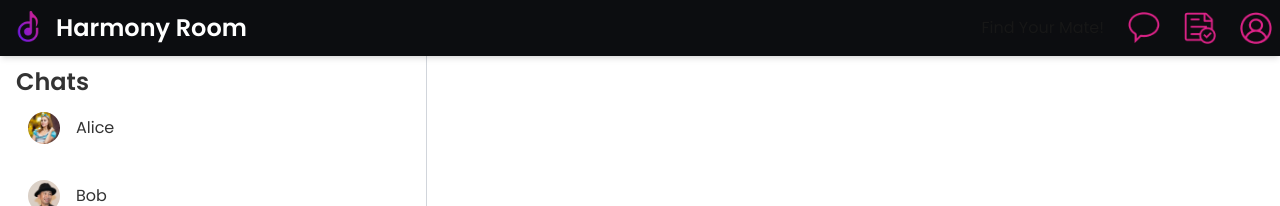
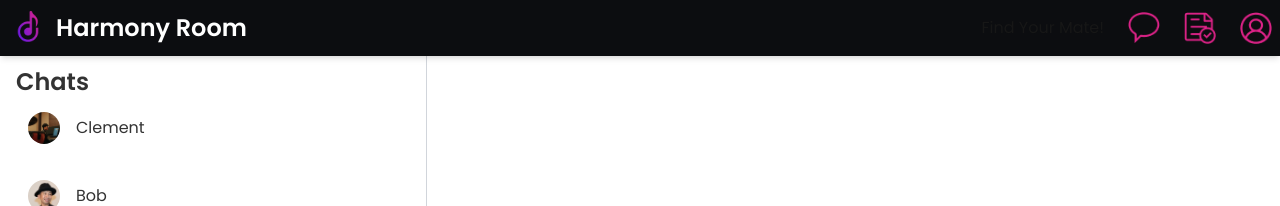
Before and after one commit to farrrahhh/harmony-room, a Next.js app: page /chatpage in a window 1280 px wide. Shown: the top 206 px of the page. Built offline with nearby package versions, Linux system fonts and the light colour scheme.

Commit message:
Refactor Profile and ChatPage components to use Next.js Image component and update chat names

```diff
--- a/src/app/chatpage/page.tsx
+++ b/src/app/chatpage/page.tsx
@@ -1,5 +1,6 @@
 "use client";
 import React, { useState } from "react";
+import Image from "next/image";
 
 const ChatPage = () => {
   const [selectedChat, setSelectedChat] = useState<string | null>(null);
@@ -31,7 +32,7 @@ const ChatPage = () => {
         <div className="p-4">
           <h2 className="sb1">Chats</h2>
           <ul className="space-y-3">
-            {["Alice", "Bob"].map((chat) => (
+            {["Clement", "Bob"].map((chat) => (
               <li
                 key={chat}
                 onClick={() => handleSelectChat(chat)}
@@ -41,10 +42,13 @@ const ChatPage = () => {
                     : "hover:bg-gray-200"
                 } flex items-center`}
               >
-                <img
-                  src={`/${chat.toLowerCase()}.png`} // Asumsi gambar dengan nama chat (alice.png, bob.png)
+                <Image
+                  src={`/${chat.toLowerCase()}.png`}
                   alt={chat}
                   className="w-8 h-8 rounded-full mr-4"
+                  width={32}
+                  height={32}
+
                 />
                 {chat}
               </li>
--- a/src/components/Profile.tsx
+++ b/src/components/Profile.tsx
@@ -54,19 +54,16 @@ const UserProfile: React.FC = () => {
             <Image
               src={"/social1.png"}
               width={30}
-              height={30}
-            />
+              height={30} alt={""}            />
             <Image
               src={"/social2.png"}
               width={30}
-              height={30}
-
+              height={30} alt={""}
             />
           <Image
               src={"/social3.png"}
               width={30}
-              height={30}
-
+              height={30} alt={""}
             />
           </div>
         </div>
```
Also changed, not shown: public/clement.png (added).
